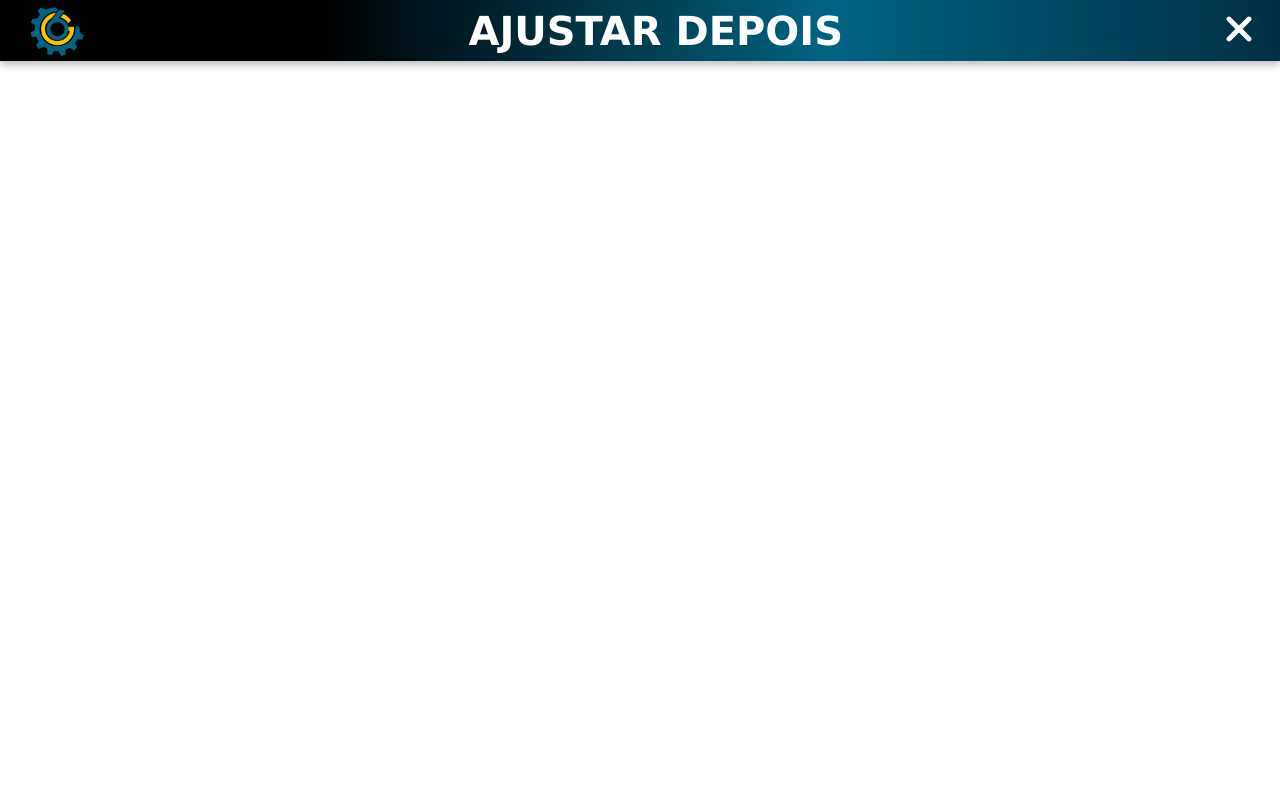
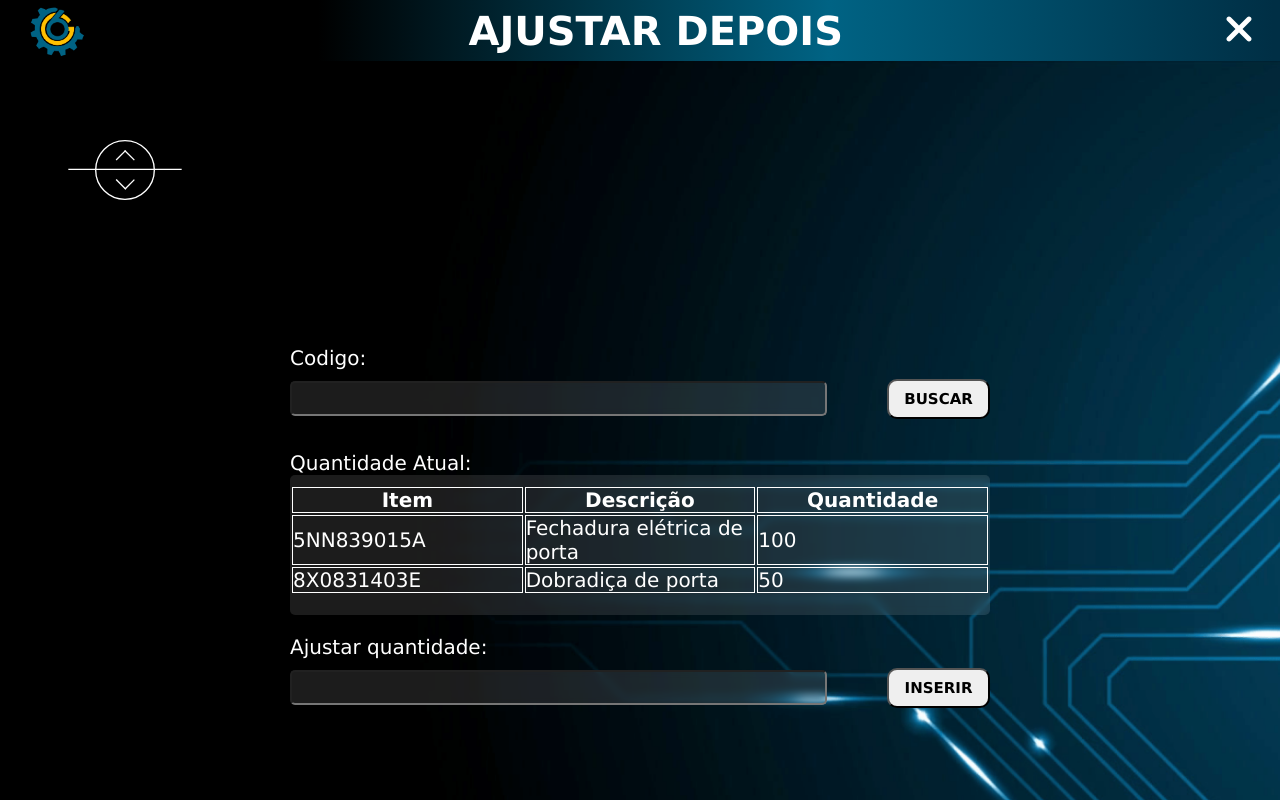
Before and after one commit to Luci1905/React_GastSix, a React (Vite) app in the folder gastsix/: page /telaAjuste in a window 1280 px wide. Before the commit this address had no page. Shown: the top 800 px of the page. Built offline with nearby package versions, Linux system fonts and the light colour scheme.

Commit message:
Componentizacao

```diff
--- a/gastsix/src/main.tsx
+++ b/gastsix/src/main.tsx
@@ -9,6 +9,7 @@ import './index.css'
 import Header from "../src/componentes/Header";
 import Menu_Lateral from "./componentes/Menu_Lateral";
 import Cad_Produto from "./pages/Cad_Produto";
+import Tel_Ajuste from "./pages/Tel_Ajuste";
 
 //estilização global
 import "./index.css";
@@ -22,7 +23,8 @@ ReactDOM.createRoot(document.getElementById('root')!).render(
       <Header />
       <Menu_Lateral />
       <Routes>{/*Indica uma lista de rotas*/}
-        <Route path='/cadastro/produto' element={<Cad_Produto />} /> {/*Indica o caminho do componente e o nome da rota dele*/}
+        <Route path='/cadastroProduto' element={<Cad_Produto />} /> {/*Indica o caminho do componente e o nome da rota dele*/}
+        <Route path='/telaAjuste' element={<Tel_Ajuste />} />
       </Routes>
     </BrowserRouter>
   </React.StrictMode>
--- /dev/null
+++ b/gastsix/src/pages/Tel_Ajuste/index.tsx
@@ -0,0 +1,59 @@
+import "./style.css"
+
+function Tel_Ajuste() {
+  return (
+    <main className="banner">
+  {/*indica o conteudo principal*/}
+  <section className="aj_section__formulario">
+    {/*tag section indica uma secao*/}
+    <form className="aj_formulario-central">
+      <div className="aj_div__alinhamento_campos">
+        <label htmlFor="input__codigo">Codigo:</label>
+        <input type="text" name="input__codigo" id="" />
+      </div>
+      <button className="aj_botao" type="submit">
+        Buscar
+      </button>
+    </form>
+    <div className="aj_div__alinhamento_campos_quantidade">
+      Quantidade Atual:
+      <table className="aj_section__formulario_table">
+        <tbody>
+          <tr className="aj_tr">
+            <th>Item</th>
+            <th>Descrição</th>
+            <th>Quantidade</th>
+          </tr>
+          <tr>
+            <td>5NN839015A</td>
+            <td>Fechadura elétrica de porta</td>
+            <td>100</td>
+          </tr>
+          <tr>
+            <td>8X0831403E</td>
+            <td>Dobradiça de porta</td>
+            <td>50</td>
+          </tr>
+        </tbody>
+      </table>
+    </div>
+    <form className="aj_formulario-central" action="">
+      <div className="aj_div__alinhamento_campos">
+        <label
+          className="aj_ajustar_quantidade"
+          htmlFor="input__ajustar_quantidade"
+        >
+          Ajustar quantidade:
+        </label>
+        <input type="text" name="input__ajustar quantidade" id="" />
+      </div>
+      <button className="aj_botao" type="submit">
+        Inserir
+      </button>
+    </form>
+  </section>
+</main>
+  )
+}
+
+export default Tel_Ajuste;
--- /dev/null
+++ b/gastsix/src/pages/Tel_Ajuste/style.css
@@ -0,0 +1,108 @@
+/* SECAO FORMULARIO*/
+
+.aj_section__formulario {
+    display: flex;
+    align-items: center;
+    justify-content: center;
+    width: 100%;
+    flex-direction: column;
+}
+
+.aj_formulario-central {
+    display: flex;
+    align-items: center;
+    width: 90%;
+    max-width: 700px;
+}
+
+.aj_div__alinhamento_campos {
+    display: flex;
+    flex-direction: column;
+    font-family: var(--font1);
+    font-size: 20px;
+    width: 100%;
+    color: var(--branco);
+    margin: 20px 0 0 0;
+
+
+}
+
+.aj_div__alinhamento_campos_quantidade {
+    width: 90%;
+    max-width: 700px;
+    color: var(--branco);
+    font-size: 20px;
+    font-family: var(--font1);
+    display: flex;
+    flex-direction: column;
+}
+
+.aj_div__alinhamento_campos input {
+    margin-top: 11px;
+    margin-bottom: 35px;
+    background: rgba(255, 255, 255, 0.11);
+    backdrop-filter: blur(4px);
+    border-radius: 5px;
+    width:90%;
+    height: 35px;
+    color: var(--branco);
+}
+
+.aj_botao {
+    height: 40px;
+    width: 120px;
+    border-radius: 10px;
+    font-size: 15px;
+    text-transform: uppercase;
+    font-weight: bold;
+    font-family: var(--font1);
+    margin: 0 0 -20px 0;
+}
+
+.aj_section__formulario_table {
+     background: rgba(255, 255, 255, 0.11);
+    backdrop-filter: blur(4px);
+    border-radius: 5px;
+    width: 100%;
+    height: 35px;
+    padding: 10px 0 20px 0;
+}
+
+
+table * {
+    border: 1px solid var(--branco);
+    width: 20%;
+}
+
+/*Respansividade*/
+
+@media screen and (max-width: 768px) {
+
+    h1{
+        font-size: 20px;
+    }
+     h2{
+        font-size: 18px;
+    }
+    .banner{
+        height: 1200px;
+    }
+    .botao_fechar svg {
+        height: 15px;
+    }
+    .aj_formulario-central{
+        display: flex;
+        flex-direction: column;
+    }
+    .aj_div__alinhamento_campos input {
+        width:100%;
+    }
+    .aj_botao{
+        font-size: 12px;
+        margin: 0 0 30px 0;
+    }
+    .aj_div__alinhamento_campos_quantidade {
+        font-size: 13px;
+    }
+
+}
```
